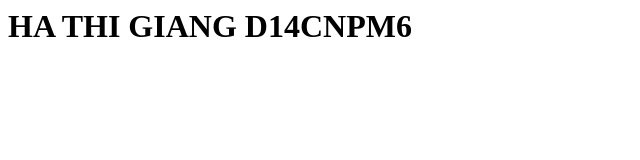
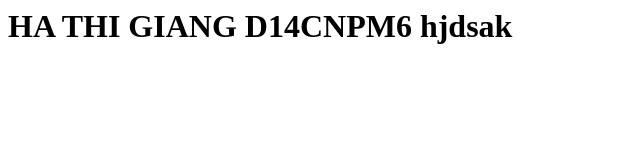
Before and after one commit to Giang1722001/DuAn, a plain HTML site: page index.html in a window 1280 px wide. Shown: the whole page, without its empty margins (0-640 px from the left). Drawn offline with Linux system fonts and the light colour scheme.

Commit message:
Update index.html

```diff
--- a/index.html
+++ b/index.html
@@ -1 +1 @@
-<h1>HA THI GIANG D14CNPM6 </h1>
+<h1>HA THI GIANG D14CNPM6 hjdsak </h1>
```
